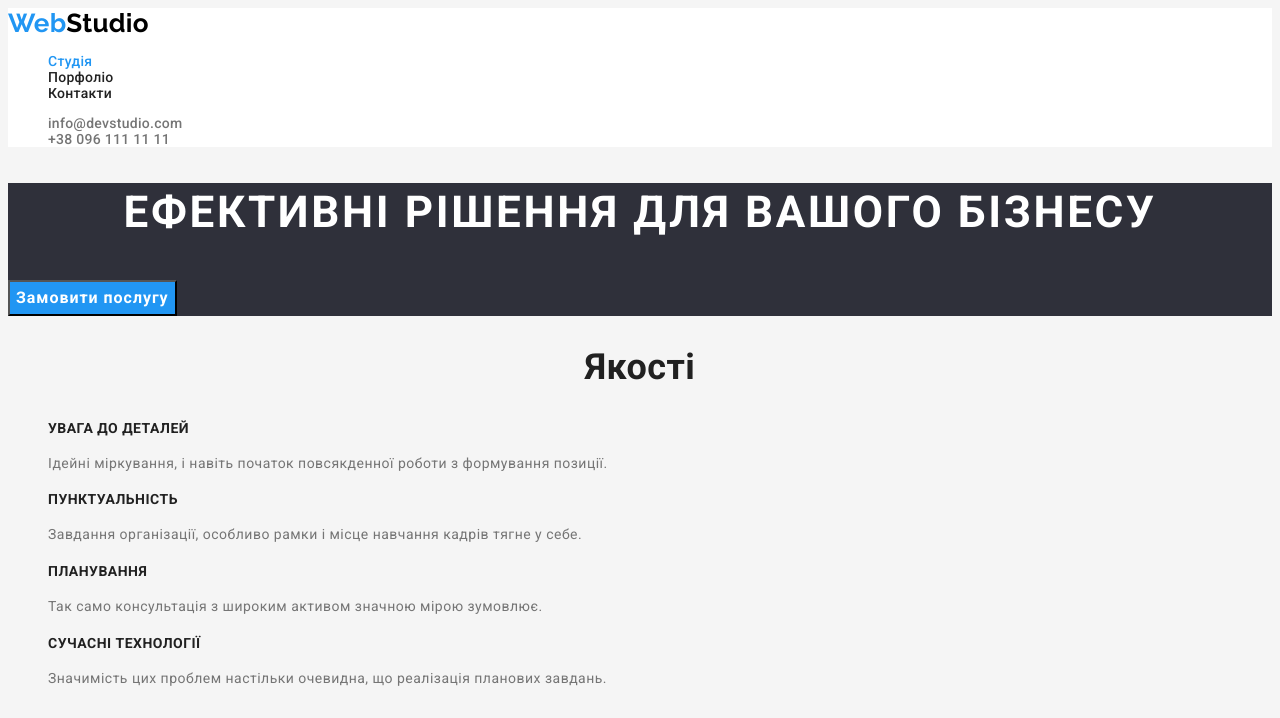
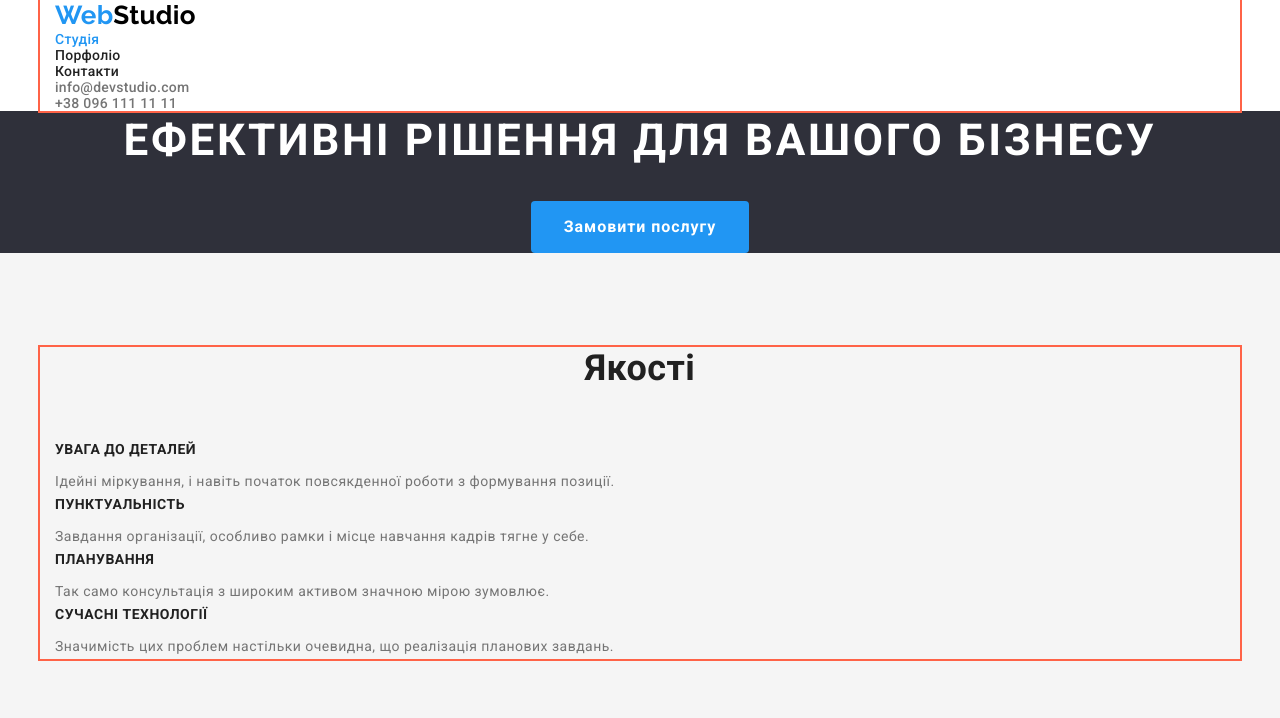
Before and after one commit to PokoenkoS/goit-markup-hw-03, a plain HTML site: page index.html in a window 1280 px wide. Shown: the top 718 px of the page. Drawn offline with nearby package versions, Linux system fonts and the light colour scheme.

Commit message:
додає властивості

```diff
--- a/css/styles.css
+++ b/css/styles.css
@@ -18,11 +18,30 @@
 
 .list{
     list-style: none;
+    padding: 0;
+    margin: 0;
     }
+   h1,
+   h2,
+   h3,
+   p,
+   ul {
+    margin-top: 0;
+    margin-bottom: 0;
+   }
+
 
 
 /* Стилі для index.html */
+.container {
+  width: 1200px;
+  margin-left: auto;
+  margin-right: auto;
+  outline: 2px solid tomato;
+  padding-left: 15px;
+  padding-right: 15px;
 
+}
 .header {
 background-color: var(--text-color-white);
 }
@@ -86,17 +105,20 @@
 /* hero */
 .hero {
 background: var(--secondary-color);
+text-align: center;
 }
 .title-hero {
 color: var(--text-color-white);
 font-weight: 900;
 font-size: 44px;
 line-height: 1.36;
-text-align: center;
 letter-spacing: 0.06em;
 text-transform: uppercase;
+margin-top: 0;
+margin-bottom: 30px;
 
 }
+
 .hero-button {
 background: var(--accent-color);
 color: var(--text-color-white);
@@ -105,12 +127,16 @@
 line-height: 1.88;
 display: flex;
 align-items: center;
-text-align: center;
+display: inline-block;
 letter-spacing: 0.06em;
 cursor: pointer;
 font-family: Roboto, sans-serif;
+border-radius: 4px;
+padding: 10px 32px;
+min-width: 152px;
+border: 1px solid transparent;
+margin-bottom: 200;
 }
-
 
 /* Секції */
 .section {
@@ -118,6 +144,8 @@
 font-weight: 400;
 font-size: 14px;
 line-height: 1.7;
+padding-top: 94px;
+padding-bottom: 94;
 }
 .section-team {
 background-color: var(--button-background-color);
@@ -128,6 +156,7 @@
 font-size: 36px;
 line-height: 1.167;
 text-align: center;
+margin-bottom: 50px;
 }
 .section-title-list {
 color: var(--primary-text-color);
@@ -135,6 +164,7 @@
 font-size: 14px;
 line-height: 1.43;
 text-transform: uppercase;
+padding-bottom: 11px;
 }
 .name {
 color: var(--primary-text-color);
@@ -143,6 +173,7 @@
 line-height: 1.88;
 
 }
+
 
 
 /* Footer */
@@ -202,6 +233,11 @@
 text-align: center;
 cursor: pointer;
 font-family: Roboto, sans-serif;
+border-radius: 4px;
+padding: 6px 22px;
+display: inline-block;
+min-width: 112px;
+
 }
 .button:hover,
 .button:focus {
--- a/index.html
+++ b/index.html
@@ -8,12 +8,13 @@
     <link rel="preconnect" href="https://fonts.googleapis.com">
 <link rel="preconnect" href="https://fonts.gstatic.com" crossorigin>
 <link href="https://fonts.googleapis.com/css2?family=Raleway:wght@700&family=Roboto:wght@400;500;700&display=swap" rel="stylesheet">
+<link rel="stylesheet" href="https://cdnjs.cloudflare.com/ajax/libs/modern-normalize/1.1.0/modern-normalize.min.css">
     <link rel="stylesheet" href="./css/styles.css"/>
   </head>
   <body>
     <!-- Шапка-->
     <header class="header">
-      <nav class="site-nav">
+      <div class="container"><nav class="site-nav">
         <a href="" class="logo"> <span class="accent">Web</span>Studio</a>
         <ul class="site-nav list">
           <li><a href="" class="link current">Студія</a></li>
@@ -29,16 +30,20 @@
         <li>
           <a href="tel:+380961111111" class="tel">+38 096 111 11 11</a>
         </li>
-      </ul>
+      </ul></div>
+
     </header>
     <main>
       <!-- Секція HERO-->
       <section class="hero">
         <h1 class="title-hero">Ефективні рішення для вашого бізнесу</h1>
                    <button type="button" class="hero-button">Замовити послугу</button>
+
+
       </section>
       <!-- Секція Якості-->
       <section class="section">
+        <div class="container">
           <h2 class="section-title">Якості</h2>
           <ul class="list">
             <li>
@@ -69,9 +74,12 @@
               </p>
             </li>
           </ul>
+        </div class="container">
       </section>
       <!--Секція чим займаємося-->
       <section class="section">
+
+        <div class="container">
           <h2 class="section-title">Чим ми займаємося</h2>
           <ul class="list">
             <li>
@@ -88,10 +96,13 @@
               />
             </li>
           </ul>
+        </div class="container">
       </section>
 
       <!-- Секція Команда-->
       <section class="section-team">
+
+        <div class="container">
           <h2 class="section-title">Наша команда</h2>
           <ul class="list">
             <li>
@@ -115,10 +126,13 @@
               <p>UI Designer</p>
             </li>
           </ul>
+        </div class="container">
       </section>
     </main>
     <!--підвал-->
     <footer class="footer">
+
+      <div class="container">
         <a href="" class="footer-logo"> <span class="accent">Web</span>Studio</a>
         <address class="site-adress">
           <ul class="site-adress list">
@@ -132,6 +146,7 @@
             </li>
           </ul>
         </address>
+      </div class="container">
     </footer>
   </body>
 </html>
```
Also changed, not shown: portfolio.html (+1 -0 lines). Lines whose indentation alone changed are shown as unchanged.
